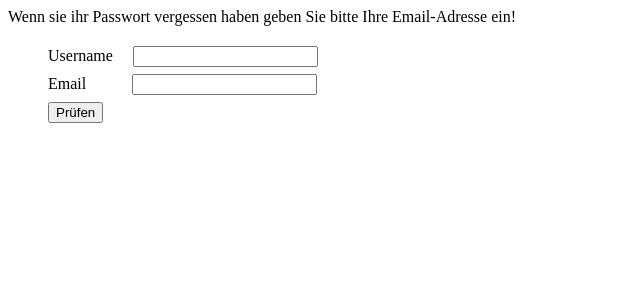
After one commit to valesam/Mediathek, a PHP site: page /PasswortVergessen.html in a window 1280 px wide. The commit adds this page. Shown: the top 300 px of the page, without its empty margins (0-640 px from the left). Run offline with PHP 8.4, Linux system fonts and the light colour scheme.

Commit message:
Passwort

```diff
--- /dev/null
+++ b/PasswortVergessen.html
@@ -0,0 +1,16 @@
+<html>
+	<head>
+		<meta http-equiv="content-type" content="text/html; charset=utf-8" />
+	</head>
+	<div class="PasswortVergessen">
+		<p>Wenn sie ihr Passwort vergessen haben geben Sie bitte Ihre Email-Adresse ein!</p>
+		<form action="pruefe.php" accept-charset="utf-8" method="post">
+			<ul>
+				<div style="list-style-type: none; line-height:28px">
+				<li><lable>Username</lable><span style="padding-left:20px;"><input type="teyt" name="user" /></span></li>
+				<li><lable>Email</lable><span style="padding-left:46px;"><input type="text" name="email"/></span></li>
+				<li><input type="submit" value="Prüfen">
+				</div>
+		</form>
+	</div>
+</html>
--- a/login.html
+++ b/login.html
@@ -24,7 +24,7 @@
 						<input type="submit" Value="login" />
 					</li>
 					<li>
-						<!-- Noch nicht möglich da Modul noch nicht vorhanden <a href="registrieren.html" target="_self" >Hier registrieren</a> -->
+						<a href="PasswortVergessen.html">Passwort vergessen?</a>
 					</li>
 				</ul>
 			</form>
--- a/style/stylesheet.css
+++ b/style/stylesheet.css
@@ -369,6 +369,12 @@ behavior:url(style/border-radius.htc);
 #login_form li{
 list-style-type: none;
 }
+#login_form a{
+color: #FFFFFF;
+}
+#login_form a:hover{
+color: #FF0000;
+}
 /*Registerformular von Leon Bergmann am 22.2.2012 um 23:28*/
 #register_form {
 
```
Also changed, not shown: pruefe.php (added, +36 -0 lines).
